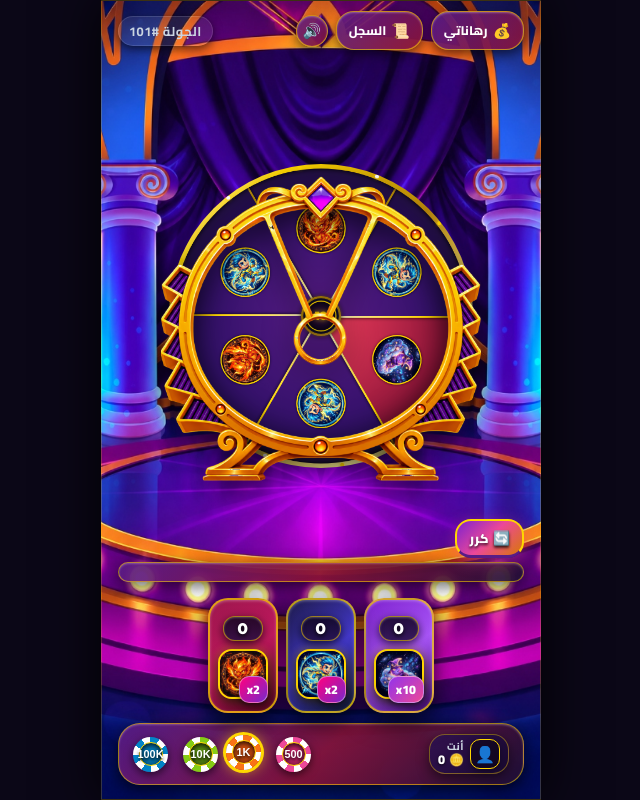
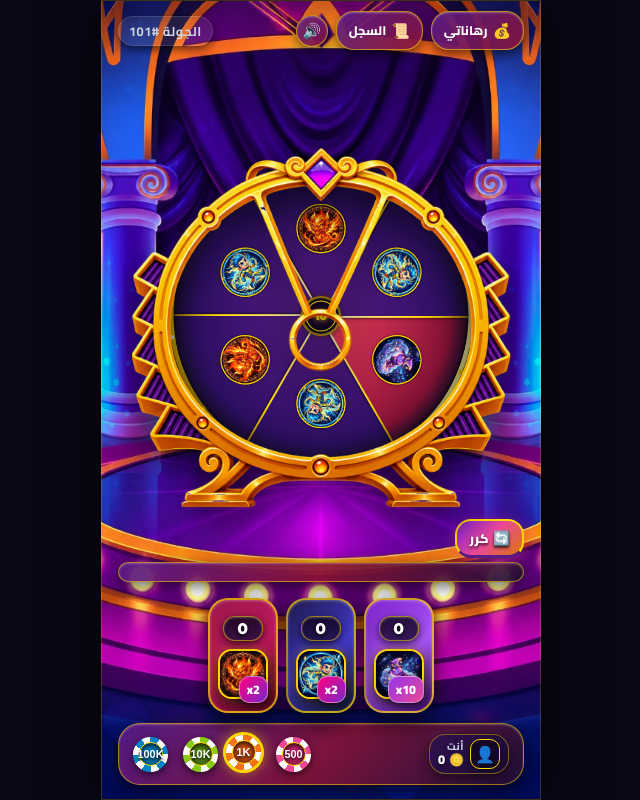
Before and after one commit to engyhamid860-lang/dream-game, a website: page public/index.html in a window 1280 px wide. Shown: the whole page, without its empty margins (319-959 px from the left). Drawn offline with nearby package versions, Linux system fonts and the light colour scheme; no server answers.

Commit message:
Enlarge frame image size to 118% to cover wheel edges completely

```diff
--- a/public/style.css
+++ b/public/style.css
@@ -552,18 +552,19 @@ body {
   display: none !important;
 }
 
-/* User-Provided Deluxe 3D Fantasy Frame Image Overlay (تنسيق الإطار الماسي الجديد بدقة 100% بدون أي انقصاص) */
+/* User-Provided Deluxe 3D Fantasy Frame Image Overlay (تكبير صورة الإطار لتعطي حماية وتغطية كاملة لحواف العجلة) */
 .wheel-custom-frame-overlay {
   position: absolute;
-  top: 0;
-  left: 0;
-  width: 100%;
-  height: 100%;
+  top: 50%;
+  left: 50%;
+  transform: translate(-50%, -50%);
+  width: 118%;
+  height: 118%;
   aspect-ratio: 1 / 1;
   object-fit: contain;
   z-index: 30;
   pointer-events: none;
-  filter: drop-shadow(0 6px 15px rgba(0, 0, 0, 0.8));
+  filter: drop-shadow(0 8px 20px rgba(0, 0, 0, 0.9));
   transition: transform 0.15s ease;
 }
 
```
